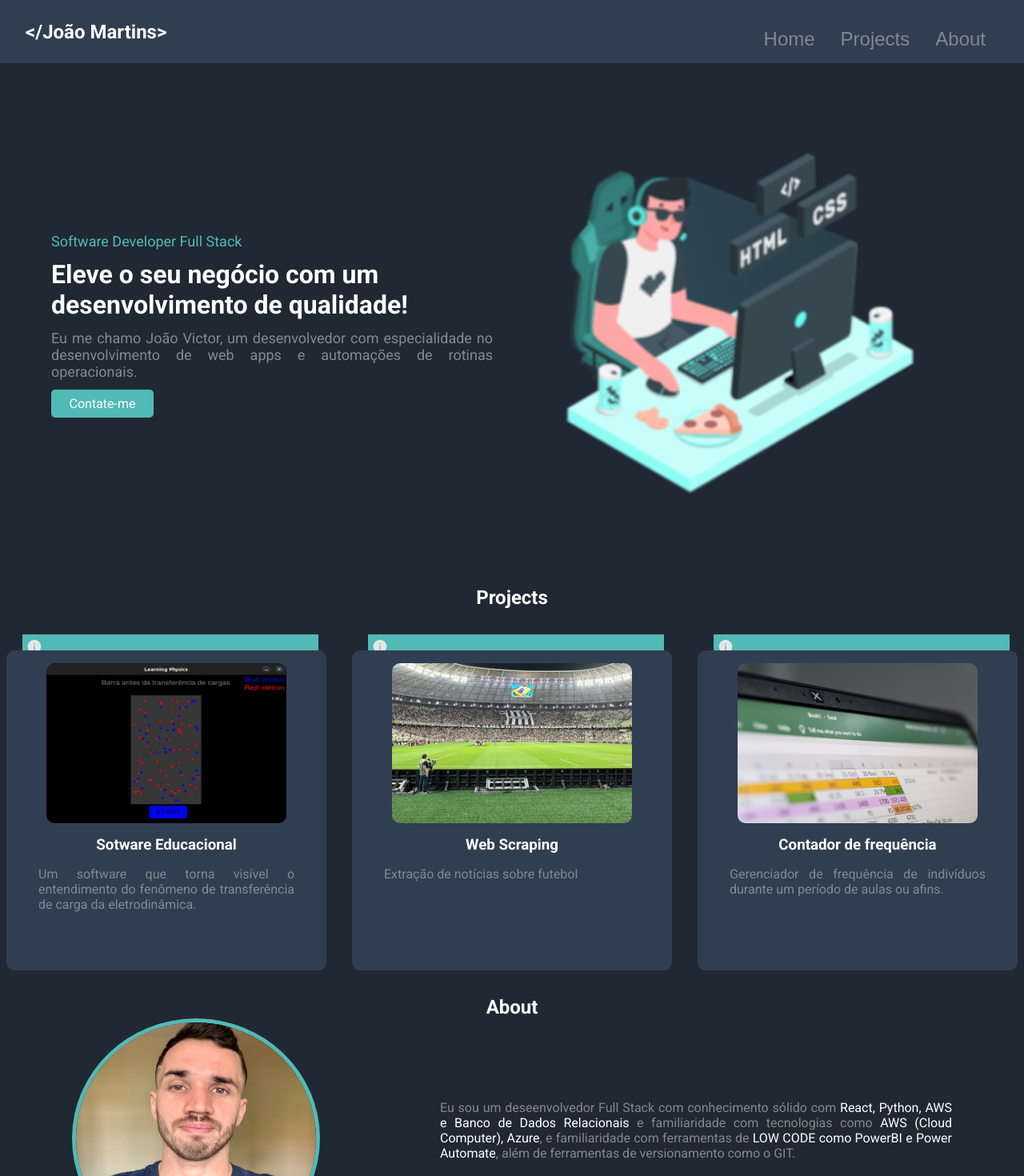
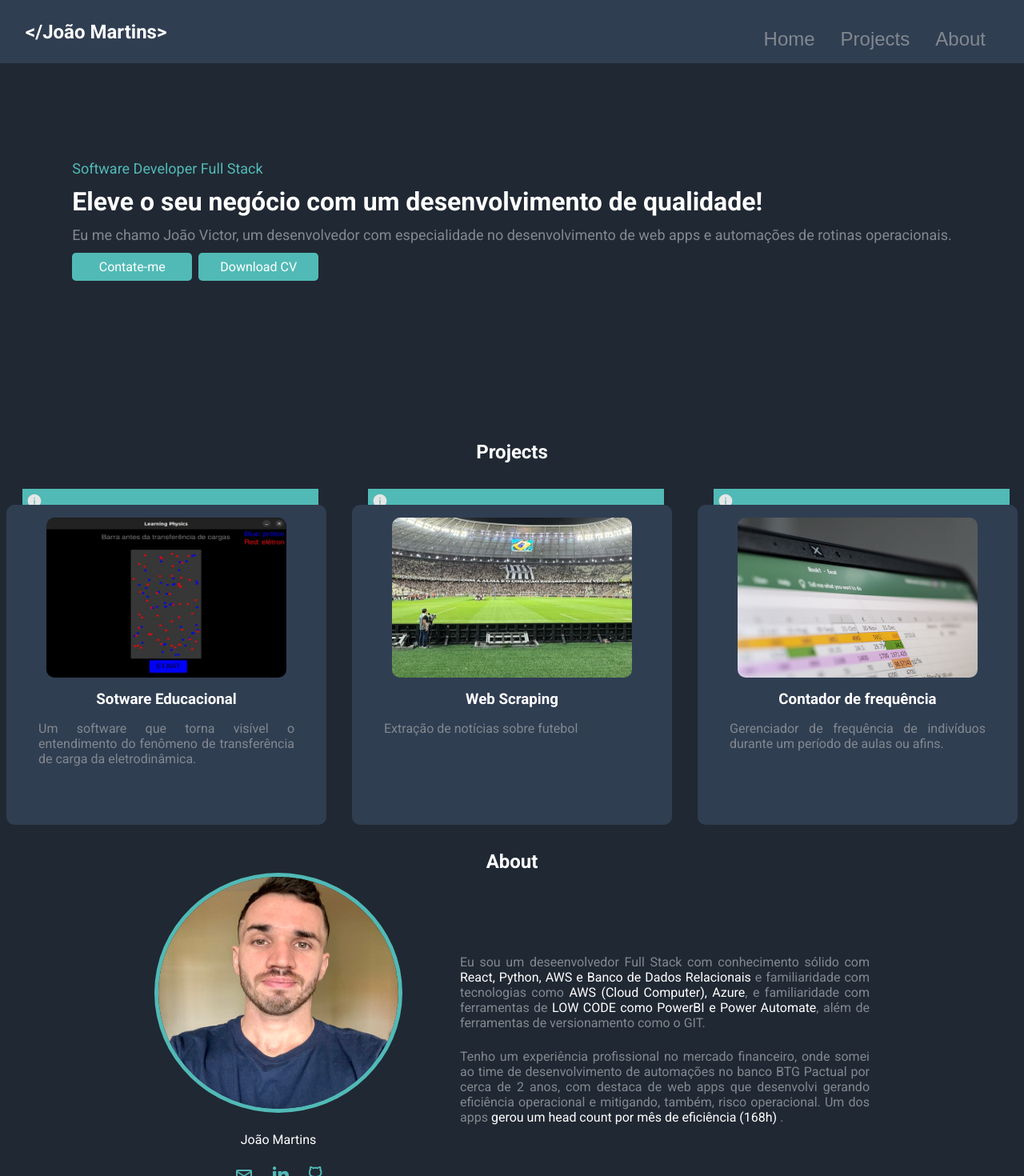
Before and after one commit to JoaoNogueira23/my-portfolio, a Next.js app: page / in a window 1280 px wide. Shown: the top 1470 px of the page at 80% size. Built offline with nearby package versions, Linux system fonts and the light colour scheme.

Commit message:
feat: new download button

```diff
--- a/src/components/header/header.scss
+++ b/src/components/header/header.scss
@@ -1,12 +1,15 @@
 .header{
     background-color: var(--bg-secondary);
     display: flex;
+    position: fixed;
     flex-direction: row;
     justify-content: space-between;
     align-items: center;
     padding: 0 32px 0 32px;
     color: var(--text-primary);
     width: calc(100% - 64px);
+    z-index: 100;
+
 
     .title-site{
       color: currentColor;
@@ -52,7 +55,8 @@
     }
 
     .menu-active{
-      height: calc(100vh - 32px);
+      height: 20vh;
+      width: 20vh;
       visibility: visible;
       overflow-y: none;
       display: flex;
--- a/src/components/pages/about/AboutPage.tsx
+++ b/src/components/pages/about/AboutPage.tsx
@@ -7,7 +7,6 @@ import "./about.scss"
 
 export default function AboutPage() {
     return(
-        <>
         <div className="container-about" id='about'>
             <h2 className="title-page">About</h2>
 
@@ -59,7 +58,5 @@ export default function AboutPage() {
                 </div>
             </div>
         </div>
-        </>
-
     )
 }
--- a/src/components/pages/about/about.scss
+++ b/src/components/pages/about/about.scss
@@ -2,11 +2,13 @@
     display: flex;
     align-items: center;
     flex-direction: column;
-    margin-top: 32px;
+    margin-top: 64px;
     margin-bottom: 64px;
+    margin: 0 64px;
 
 
     .title-page{
+        margin-top: 32px;
         justify-self: center;
         color: var(--text-primary);
     }
@@ -16,8 +18,9 @@
         justify-content: space-between;
         align-items: center;
         flex-direction: row;
-        gap: 150px;
         padding-bottom: 72px;
+        gap: 72px;
+
 
         @media(max-width: 600px) {
             margin-top: 32px;
@@ -63,7 +66,7 @@
             color: var(--text-global);
             display: flex;
             flex-direction: column;
-            width: 50vw;
+            width: 40vw;
             height: 20vh;
             gap: 2px;
             padding-bottom: 32px;
--- a/src/components/pages/home/HomePage.tsx
+++ b/src/components/pages/home/HomePage.tsx
@@ -1,8 +1,8 @@
-import Image from "next/image";
 import './homepage.scss'
 
 
 export default function HomePage(){
+
     return(
         <div className='container-home' id='home'>
             {/* div decribe */}
@@ -17,19 +17,16 @@ export default function HomePage(){
                     <p className="apresentation">
                     Eu me chamo João Victor, um desenvolvedor com especialidade no desenvolvimento de web apps e automações de rotinas operacionais.
                     </p>
+                    <div className="links">
+                        <a className="button-contact" href="mailto:jvictor.n.m23@gmail.com" target="_blank">
+                            Contate-me
+                        </a>
+                        <a download href='./files/cv_pt.pdf' className='button-contact'>
+                            Download CV
+                        </a>
+                    </div>
 
-                    <a className="button-contact" href="mailto:jvictor.n.m23@gmail.com" target="_blank">
-                        Contate-me
-                    </a>
                 </div>
-
-                <Image
-                    src="/image_home.png"
-                    width={600}
-                    height={590}
-                    alt="Picture Home"
-                    className='image-home'
-                />
         </div>
     )
 }
--- a/src/components/pages/home/homepage.scss
+++ b/src/components/pages/home/homepage.scss
@@ -1,9 +1,11 @@
 .container-home{
-    margin: 32px 64px 0 64px;
+    margin-top: 32px;
     display: flex;
     justify-content: center;
     align-items: center;
     flex-direction: row;
+    padding: 200px 0;
+    margin: 0 64px;
 
     .content{
         display: flex;
@@ -29,7 +31,7 @@
         .button-contact{
             background-color: var(--text-secondary);
             color: var(--text-primary);
-            width: 10vw;
+            width: 150px;
             padding: 8px 0;
             text-align: center;
             border-radius: 5px;
@@ -39,6 +41,25 @@
                 cursor: pointer;
                 color: var(--text-global);
             }
+        }
+
+        .button-download{
+            background-color: var(--text-secondary);
+            color: var(--text-primary);
+            width: 150px;
+            font-size: 16px;
+            text-align: center;
+            border-radius: 5px;
+
+            &:hover{
+                cursor: pointer;
+                color: var(--text-global);
+            }
+        }
+
+        .links{
+            display: flex;
+            gap: 8px;
         }
 
     }
--- a/src/components/pages/projects/projects.scss
+++ b/src/components/pages/projects/projects.scss
@@ -3,6 +3,7 @@
     flex-direction: column;
     align-items: center;
     margin-top: 32px;
+    margin: 0 64px;
 
     .title-section{
         border-color: var(--text-secondary);
```
Also changed, not shown: 1 other file (tests, documents, lock files or other folders). Lines whose indentation alone changed are shown as unchanged.
